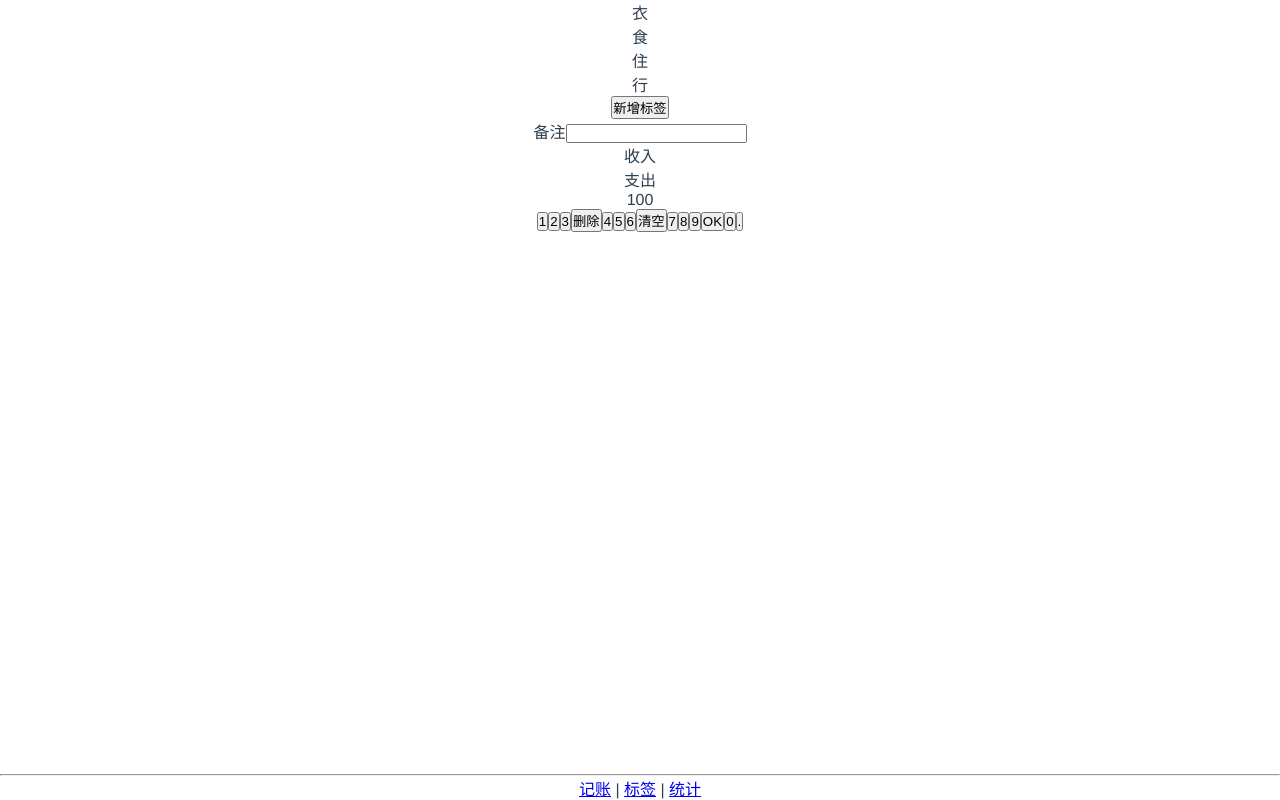
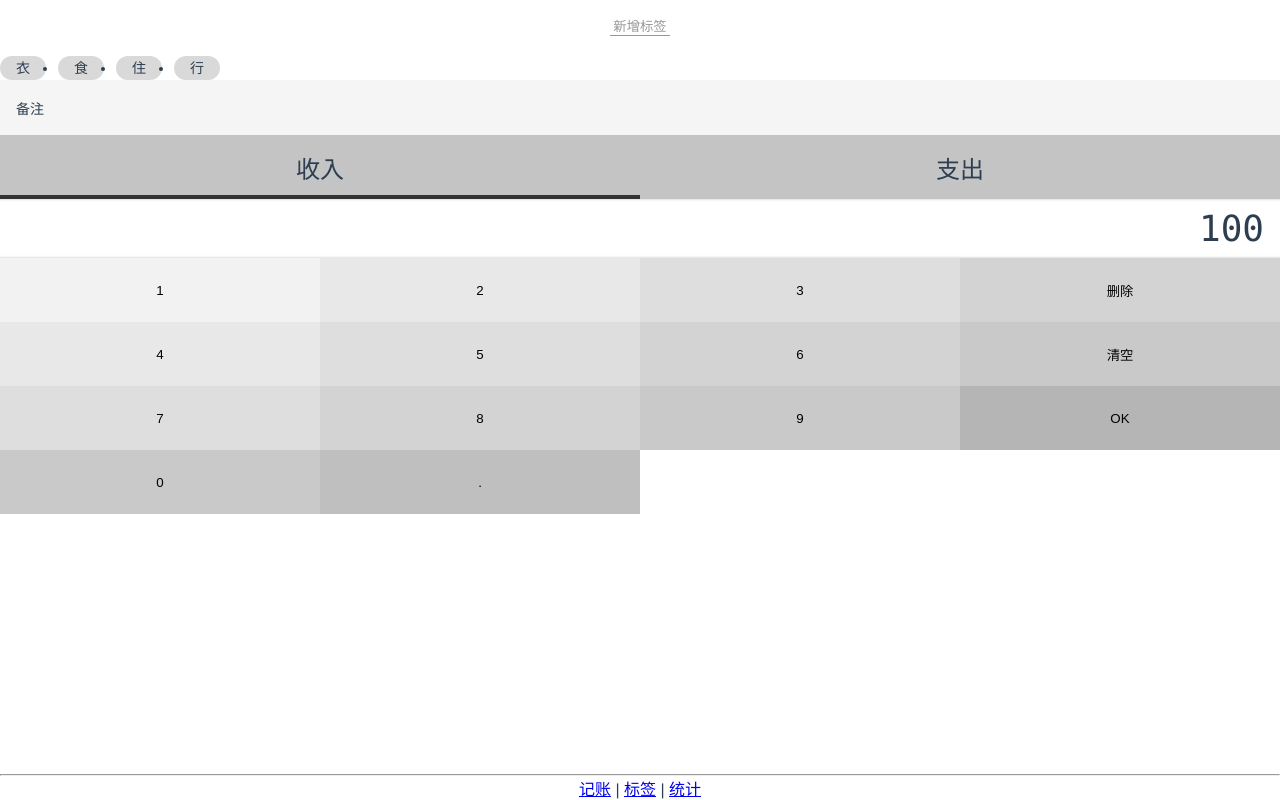
Before and after one commit to mumu111111/tally-vue, a Vue app: page /money in a window 1280 px wide. Built offline with nearby package versions, Linux system fonts and the light colour scheme.

Commit message:
Money css

```diff
--- /dev/null
+++ b/src/assets/style/helper.scss
@@ -0,0 +1,21 @@
+$font-hei: -apple-system, "Noto Sans", "Helvetica Neue", Helvetica, "Nimbus Sans L", Arial, "Liberation Sans", "PingFang SC", "Hiragino Sans GB", "Noto Sans CJK SC", "Source Han Sans SC", "Source Han Sans CN", "Microsoft YaHei", "Wenquanyi Micro Hei", "WenQuanYi Zen Hei", "ST Heiti", SimHei, "WenQuanYi Zen Hei Sharp", sans-serif;
+$font-kai: Baskerville, Georgia, "Liberation Serif", "Kaiti SC", STKaiti, "AR PL UKai CN", "AR PL UKai HK", "AR PL UKai TW", "AR PL UKai TW MBE", "AR PL KaitiM GB", KaiTi, KaiTi_GB2312, DFKai-SB, "TW\-Kai", serif;
+$font-song: Georgia, "Nimbus Roman No9 L", "Songti SC", "Noto Serif CJK SC", "Source Han Serif SC", "Source Han Serif CN", STSong, "AR PL New Sung", "AR PL SungtiL GB", NSimSun, SimSun, "TW\-Sung", "WenQuanYi Bitmap Song", "AR PL UMing CN", "AR PL UMing HK", "AR PL UMing TW", "AR PL UMing TW MBE", PMingLiU, MingLiU, serif;
+
+$color-highlight: #f00;
+//placeholder
+%clearFix{
+  &::after{
+    content: '';
+    clear: both;
+    display: block;
+  }
+}
+$color-shadow: rgba(0, 0, 0, 0.25);
+%outerShadow{
+  box-shadow: 0 0 3px $color-shadow;
+}
+%innerShader{
+  box-shadow: inset 0 -3px 3px -3px $color-shadow,
+  inset 0 3px 3px -3px $color-shadow;
+}
--- a/src/views/Money.vue
+++ b/src/views/Money.vue
@@ -52,4 +52,142 @@ export default {
 </script>
 
 <style lang="scss" scoped>
+@import "~@/assets/style/helper.scss";
+.numberPad {
+  > .output {
+    @extend %clearFix;
+    @extend %innerShader;
+    font-size: 36px;
+    font-family: Consolas, monospace;
+    padding: 9px 16px;
+    text-align: right;
+  }
+
+  > .buttons {
+    @extend %clearFix;
+    > button {
+      float: left;
+      width: 25%;
+      height: 64px;
+      background: transparent;
+      border: none;
+      &.ok {
+        float: right;
+        height: 64 * 2px;
+      }
+
+      &.zero {
+        width: 25 * 2%;
+      }
+      $bg: #f2f2f2;
+      &:nth-child(1) {
+        background: $bg;
+      }
+      &:nth-child(2),
+      &:nth-child(5) {
+        background: darken($bg, 4%);
+      }
+      &:nth-child(3),
+      &:nth-child(6),
+      &:nth-child(9) {
+        background: darken($bg, 4 * 2%);
+      }
+      &:nth-child(4),
+      &:nth-child(7),
+      &:nth-child(10) {
+        background: darken($bg, 4 * 3%);
+      }
+      &:nth-child(8),
+      &:nth-child(11),
+      &:nth-child(13) {
+        background: darken($bg, 4 * 4%);
+      }
+      &:nth-child(14) {
+        background: darken($bg, 4 * 5%);
+      }
+      &:nth-child(12) {
+        background: darken($bg, 4 * 6%);
+      }
+    }
+  }
+}
+
+.types {
+  background: #c4c4c4;
+  display: flex;
+  text-align: center;
+  font-size: 24px;
+
+  > li {
+    flex-grow: 1;
+    height: 64px;
+    display: flex;
+    justify-content: center;
+    align-items: center;
+    position: relative;
+    flex-direction: column;
+    &.selected::after {
+      content: "";
+      position: absolute;
+      left: 0;
+      bottom: 0;
+      height: 4px;
+      width: 100%;
+      background: #333;
+    }
+  }
+}
+
+.notes {
+  font-size: 14px;
+  padding-left: 16px;
+  background: #f5f5f5;
+  display: flex;
+  align-items: center;
+
+  > .name {
+    padding-right: 16px;
+  }
+
+  > input {
+    padding: 20px 0;
+    flex-grow: 1;
+    background: transparent;
+    border: none;
+  }
+}
+
+.tags {
+  font-size: 14px;
+  flex-grow: 1;
+  display: flex;
+  flex-direction: column-reverse;
+  > .current {
+    display: flex;
+    flex-wrap: wrap;
+    /*justify-content: center;*/
+    > li {
+      margin-top: 4px;
+      $h: 24px;
+      background: #d9d9d9;
+      height: $h;
+      line-height: $h;
+      border-radius: ($h/2);
+      padding: 0 16px;
+      margin-right: 12px;
+    }
+  }
+
+  > .new {
+    padding: 16px;
+
+    button {
+      background: transparent;
+      border: none;
+      color: #999;
+      border-bottom: 1px solid;
+      padding: 0 3px;
+    }
+  }
+}
 </style>
```
